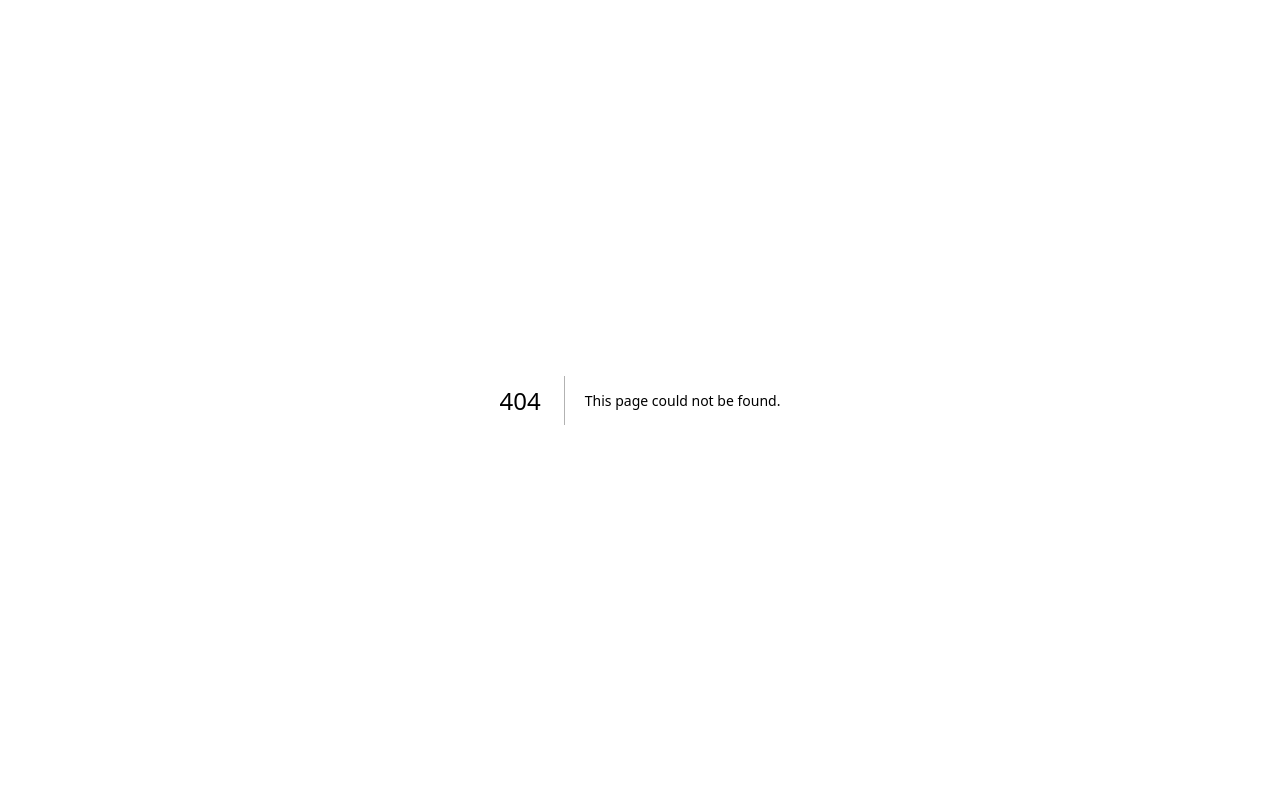
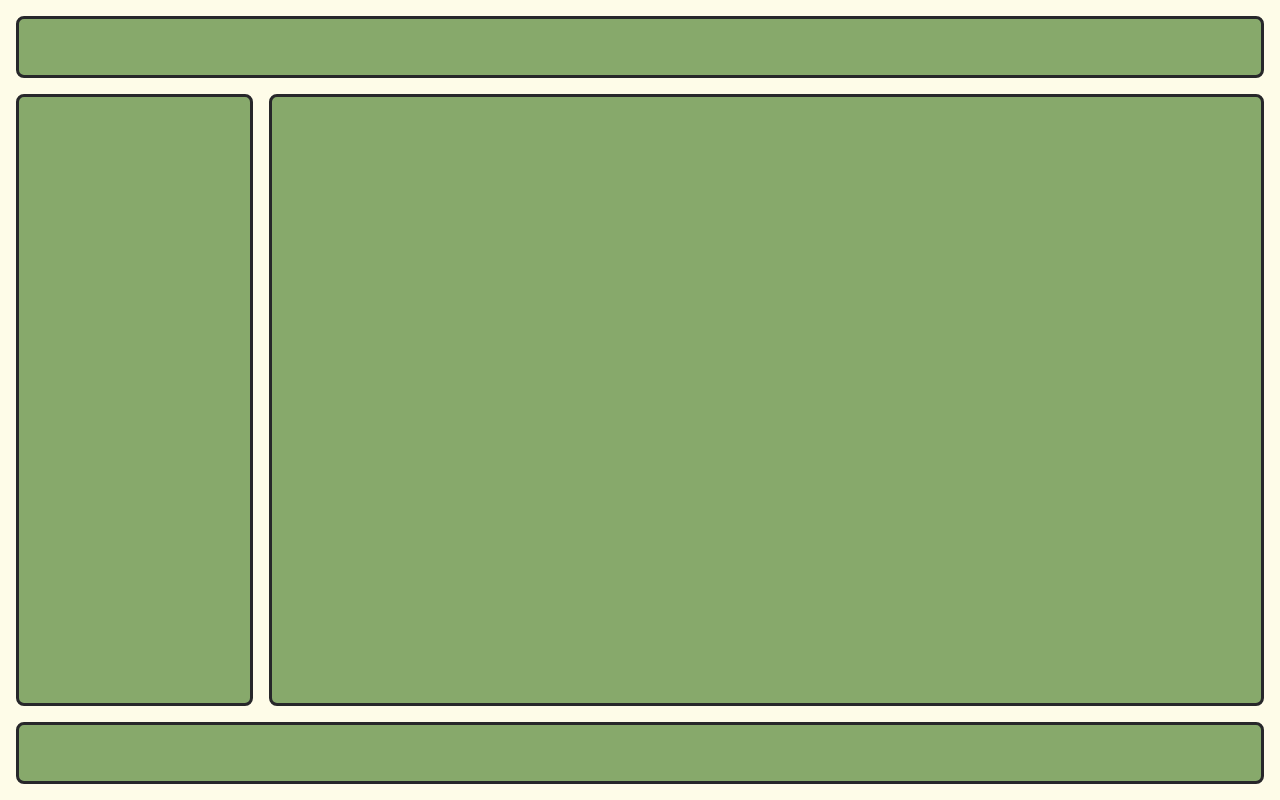
Before and after one commit to modamo-gh/chapchat, a Next.js app: page /book/1 in a window 1280 px wide. Before the commit this address had no page. Built offline with nearby package versions, Linux system fonts and the light colour scheme.

Commit message:
Implement basic book page

```diff
--- /dev/null
+++ b/src/app/book/[isbn]/page.tsx
@@ -0,0 +1,14 @@
+const BookPage = () => {
+	return (
+		<div className="bg-yellow-50 gap-4 grid grid-cols-10 grid-rows-10 h-screen items-center justify-center p-4 w-screen">
+			<div className="bg-[#87A96B] border-zinc-800 border-3 col-span-10 h-full rounded-lg row-span-1"></div>
+			<div className="col-span-10 gap-4 grid grid-cols-5 grid-rows-5 h-full row-span-8">
+				<div className="bg-[#87A96B] border-zinc-800 border-3 col-span-1 rounded-lg row-span-5"></div>
+				<div className="bg-[#87A96B] border-zinc-800 border-3 col-span-4 rounded-lg row-span-5"></div>
+			</div>
+            <div className="bg-[#87A96B] border-zinc-800 border-3 col-span-10 h-full rounded-lg row-span-1"></div>
+		</div>
+	);
+};
+
+export default BookPage;
--- a/src/app/page.tsx
+++ b/src/app/page.tsx
@@ -1,8 +1,11 @@
 "use client";
 
+import { useRouter } from "next/navigation";
 import { CSSProperties, useState } from "react";
 
 const Home = () => {
+	const router = useRouter();
+
 	const [isbn, setISBN] = useState("");
 
 	return (
@@ -33,7 +36,7 @@ const Home = () => {
 						);
 						const data = await response.json();
 
-						console.log(data);
+						router.push(`/book/${isbn}`);
 					}}
 				>
 					Search
```
